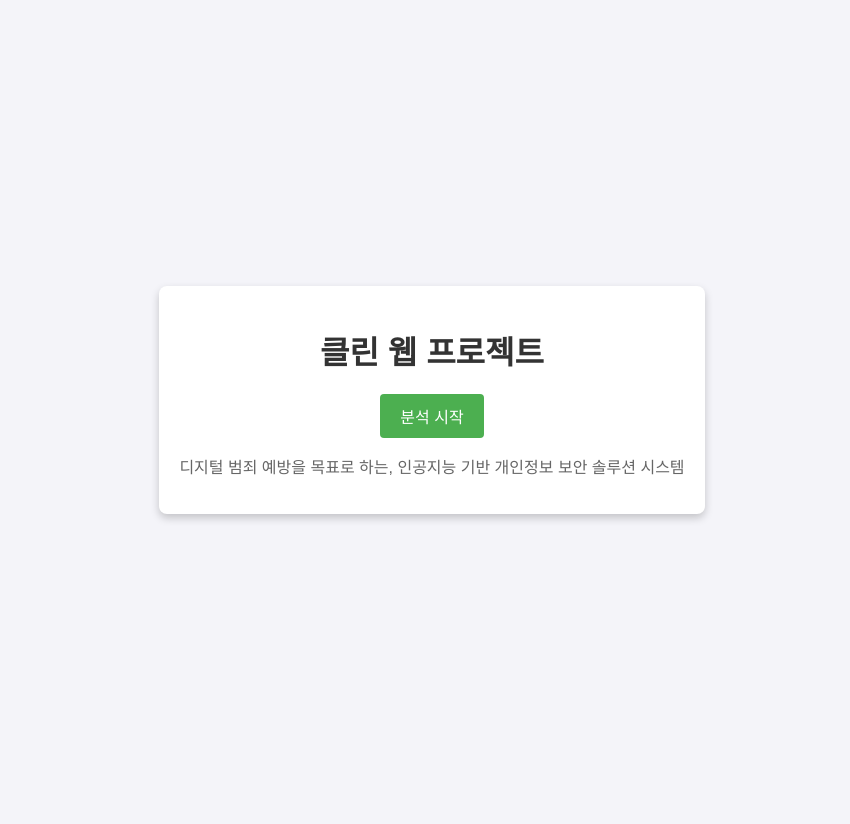
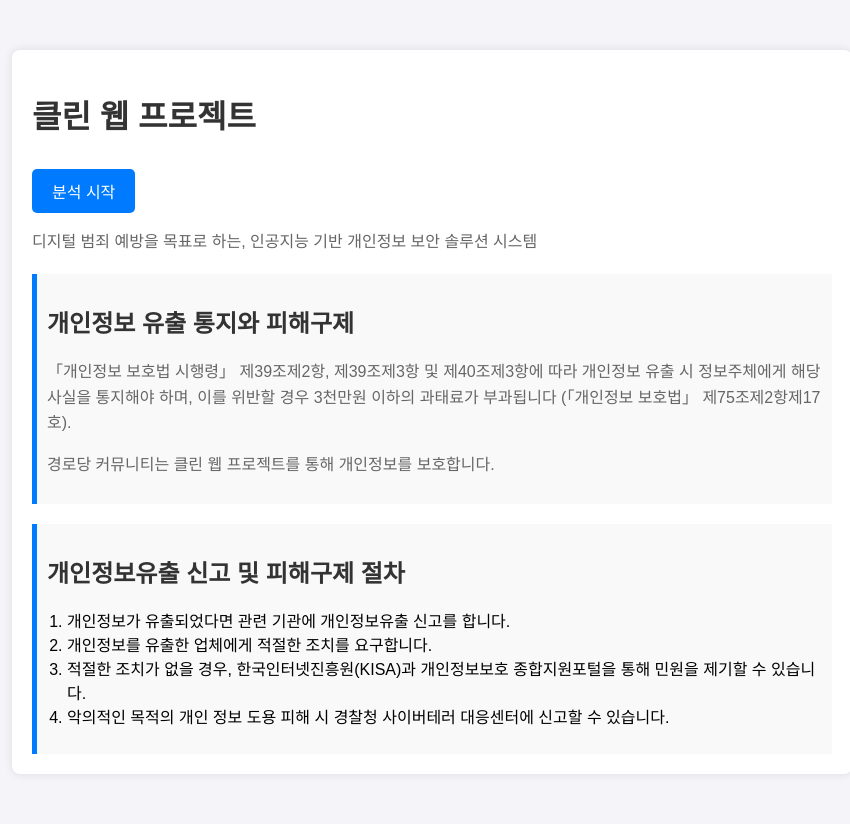
Before and after one commit to adorahelen/PoliceAI, a Flask app: page /question in a window 1280 px wide. Shown: the whole page, without its empty margins (208-1058 px from the left). Before the commit the page ends 521 px from the top, so only its background shows below. Run offline with Flask 3, Linux system fonts and the light colour scheme.

Commit message:
프론트 변경

```diff
--- a/static/style.css
+++ b/static/style.css
@@ -1,40 +1,78 @@
-/* style.css */
-body {
-    font-family: Arial, sans-serif;
-    display: flex;
-    justify-content: center;
-    align-items: center;
-    height: 100vh;
-    margin: 0;
-    background-color: #f4f4f9;
-}
+/** {*/
+/*    box-sizing: border-box;*/
+/*}*/
 
-.container {
-    text-align: center;
-    background: #ffffff;
-    padding: 20px;
-    border-radius: 8px;
-    box-shadow: 0 4px 8px rgba(0, 0, 0, 0.2);
-}
+/*body {*/
+/*    font-family: Arial, sans-serif;*/
+/*    background-color: #f4f4f9;*/
+/*    margin: 0;*/
+/*    padding: 20px;*/
+/*}*/
 
-h1 {
-    color: #333;
-}
+/*.container {*/
+/*    max-width: 800px;*/
+/*    margin: 0 auto;*/
+/*    background-color: #ffffff;*/
+/*    padding: 20px;*/
+/*    border-radius: 8px;*/
+/*    box-shadow: 0px 4px 8px rgba(0, 0, 0, 0.1);*/
+/*}*/
 
-p {
-    color: #666;
-}
+/*h1, h2 {*/
+/*    text-align: center;*/
+/*    color: #333;*/
+/*    margin-bottom: 20px;*/
+/*}*/
 
-button {
-    padding: 10px 20px;
-    font-size: 16px;
-    color: #fff;
-    background-color: #4CAF50;
-    border: none;
-    border-radius: 4px;
-    cursor: pointer;
-}
+/*.statistics {*/
+/*    font-size: 18px;*/
+/*    color: #555;*/
+/*    margin-bottom: 20px;*/
+/*    text-align: center;*/
+/*}*/
 
-button:hover {
-    background-color: #45a049;
-}
+/*.results-table {*/
+/*    width: 100%;*/
+/*    border-collapse: collapse;*/
+/*    margin-bottom: 20px;*/
+/*}*/
+
+/*.results-table thead {*/
+/*    background-color: #4CAF50;*/
+/*    color: white;*/
+/*}*/
+
+/*.results-table th,*/
+/*.results-table td {*/
+/*    padding: 12px;*/
+/*    text-align: left;*/
+/*    border: 1px solid #ddd;*/
+/*}*/
+
+/*.results-table tbody tr:nth-child(even) {*/
+/*    background-color: #f9f9f9;*/
+/*}*/
+
+/*.results-table tbody tr:hover {*/
+/*    background-color: #f1f1f1;*/
+/*}*/
+
+/*.legal-notice,*/
+/*.privacy-steps {*/
+/*    background-color: #f8f8ff;*/
+/*    padding: 15px;*/
+/*    border: 1px solid #ddd;*/
+/*    border-radius: 5px;*/
+/*    margin-top: 20px;*/
+/*}*/
+
+/*.privacy-steps ol {*/
+/*    margin: 0;*/
+/*    padding-left: 20px;*/
+/*}*/
+
+/*.legal-notice p,*/
+/*.privacy-steps li {*/
+/*    font-size: 14px;*/
+/*    color: #666;*/
+/*}*/
--- a/templates/answer.html
+++ b/templates/answer.html
@@ -4,7 +4,6 @@
     <meta charset="UTF-8">
     <meta name="viewport" content="width=device-width, initial-scale=1.0">
     <title>분석 결과</title>
-    <link rel="stylesheet" href="static/style.css">
 </head>
 <body>
     <div class="container">
--- a/templates/question.html
+++ b/templates/question.html
@@ -5,12 +5,76 @@
     <meta name="viewport" content="width=device-width, initial-scale=1.0">
     <title>클린 웹 프로젝트</title>
     <link rel="stylesheet" href="{{ url_for('static', filename='style.css') }}">
+    <style>
+        body {
+            font-family: Arial, sans-serif;
+            background-color: #f4f4f9;
+            margin: 0;
+            padding: 0;
+        }
+        .container {
+            max-width: 800px;
+            margin: 50px auto;
+            padding: 20px;
+            background-color: #ffffff;
+            box-shadow: 0 0 10px rgba(0, 0, 0, 0.1);
+            border-radius: 8px;
+        }
+        h1, h2 {
+            color: #333;
+        }
+        p {
+            color: #666;
+            line-height: 1.6;
+        }
+        button {
+            background-color: #007bff;
+            color: white;
+            border: none;
+            padding: 10px 20px;
+            font-size: 16px;
+            border-radius: 5px;
+            cursor: pointer;
+            margin-top: 10px;
+        }
+        button:hover {
+            background-color: #0056b3;
+        }
+        .legal-notice, .privacy-steps {
+            margin-top: 20px;
+            padding: 10px;
+            background-color: #f9f9f9;
+            border-left: 5px solid #007bff;
+        }
+        ol {
+            padding-left: 20px;
+        }
+    </style>
 </head>
 <body>
     <div class="container">
-        <h1>클린 웹  프로젝트</h1>
+        <h1>클린 웹 프로젝트</h1>
+
         <button onclick="fetchChatGPTAnalysis()">분석 시작</button>
-        <p> 디지털 범죄 예방을 목표로 하는, 인공지능 기반 개인정보 보안 솔루션 시스템</p>
+        <p>디지털 범죄 예방을 목표로 하는, 인공지능 기반 개인정보 보안 솔루션 시스템</p>
+
+        <div class="legal-notice">
+            <h2>개인정보 유출 통지와 피해구제</h2>
+            <p>
+                「개인정보 보호법 시행령」 제39조제2항, 제39조제3항 및 제40조제3항에 따라 개인정보 유출 시 정보주체에게 해당 사실을 통지해야 하며, 이를 위반할 경우 3천만원 이하의 과태료가 부과됩니다 (「개인정보 보호법」 제75조제2항제17호).
+            </p>
+            <p>경로당 커뮤니티는 클린 웹 프로젝트를 통해 개인정보를 보호합니다.</p>
+        </div>
+
+        <div class="privacy-steps">
+            <h2>개인정보유출 신고 및 피해구제 절차</h2>
+            <ol>
+                <li>개인정보가 유출되었다면 관련 기관에 개인정보유출 신고를 합니다.</li>
+                <li>개인정보를 유출한 업체에게 적절한 조치를 요구합니다.</li>
+                <li>적절한 조치가 없을 경우, 한국인터넷진흥원(KISA)과 개인정보보호 종합지원포털을 통해 민원을 제기할 수 있습니다.</li>
+                <li>악의적인 목적의 개인 정보 도용 피해 시 경찰청 사이버테러 대응센터에 신고할 수 있습니다.</li>
+            </ol>
+        </div>
     </div>
 
     <script src="{{ url_for('static', filename='script.js') }}"></script>
```
